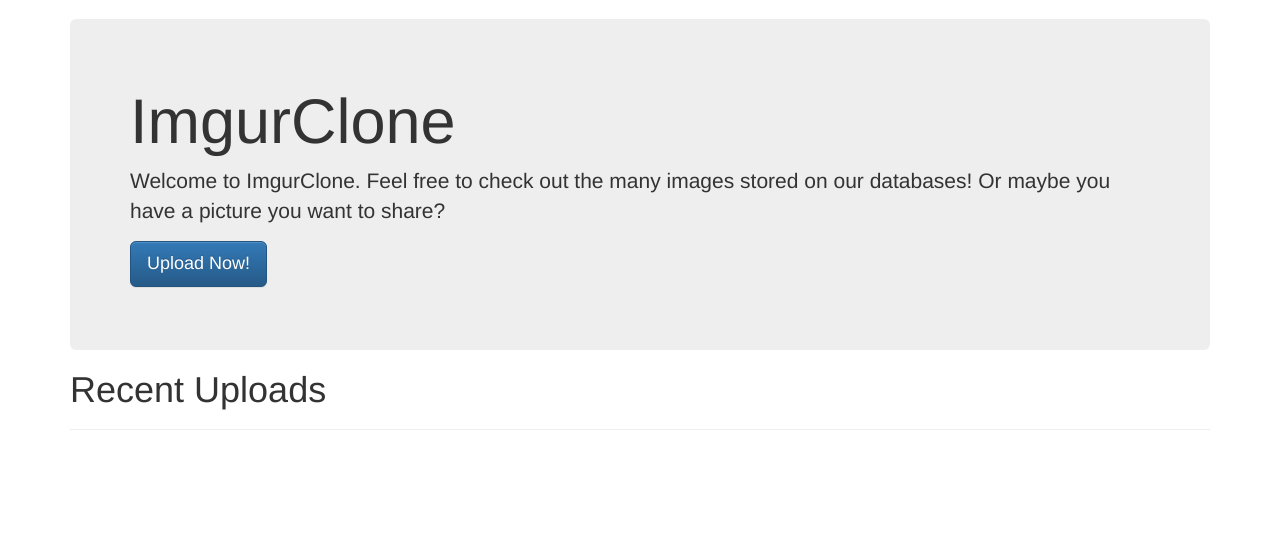
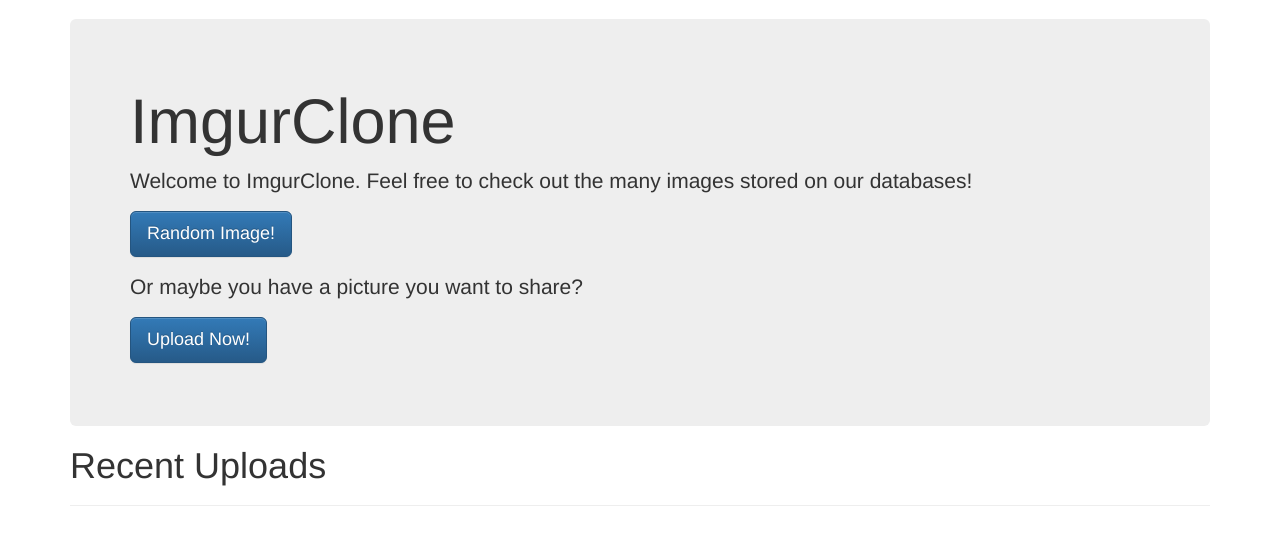
Before and after one commit to mturiansky/imgurclone, a Flask app: page / in a window 1280 px wide. Shown: the part 51-593 px from the top of the page. Run offline with Flask 2, Linux system fonts and the light colour scheme; data that the repository does not hold is empty; some libraries are stand-ins or nearby versions.

Commit message:
added random image button

```diff
--- a/models.py
+++ b/models.py
@@ -42,6 +42,10 @@ class PostHandler():
 			thumbs.append(a)
 		return thumbs
 
+	def get_random_image(self):
+		lim = ImagePost.query.count()
+		return int(lim*random())+1
+
 	def post_image(self,name,desc):
 		IP = ImagePost(name,desc)
 		db.session.add(IP)
--- a/routes.py
+++ b/routes.py
@@ -42,3 +42,7 @@ def comment():
 @app.route('/img/<img_id>')
 def return_image(img_id):
 	return send_from_directory(app.config['UPLOADS_FOLDER'],img_id + ".jpg")
+
+@app.route('/random')
+def random_image():
+	return redirect(url_for('view_image', img_id=PH().get_random_image()))
--- a/templates/index.html
+++ b/templates/index.html
@@ -2,7 +2,9 @@
 {% block body %}
 	<div class="jumbotron">
 		<h1>ImgurClone</h1>
-		<p>Welcome to ImgurClone. Feel free to check out the many images stored on our databases! Or maybe you have a picture you want to share?</p>
+		<p>Welcome to ImgurClone. Feel free to check out the many images stored on our databases! </p>
+		<p><a href="{{ url_for('random_image') }}" class="btn btn-primary btn-lg" role="button">Random Image!</a></p>
+		<p> Or maybe you have a picture you want to share?</p>
 		<p><a href="{{ url_for('upload') }}" class="btn btn-primary btn-lg" role="button">Upload Now!</a></p>
 	</div>
 
```
